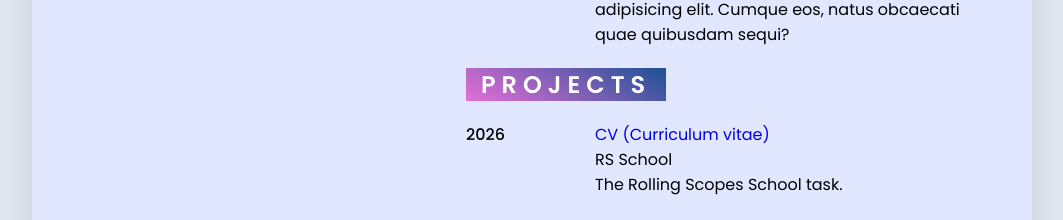
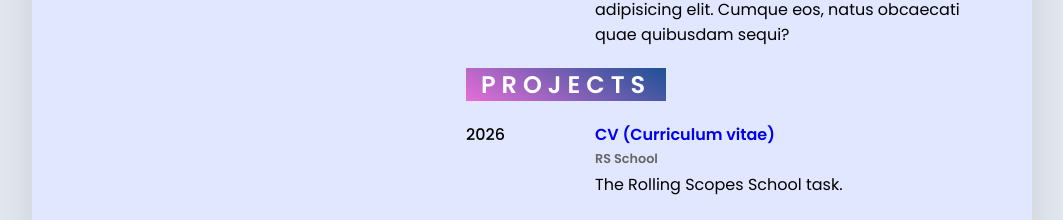
Before and after one commit to CorporateDreams/rsschool-cv, a plain HTML site: page index.html in a window 1280 px wide. Shown: the part 1439-1659 px from the top of the page, without its empty margins (108-1171 px from the left). Drawn offline with Linux system fonts and the light colour scheme.

Commit message:
fix: correct errors in index.html

```diff
--- a/index.html
+++ b/index.html
@@ -114,7 +114,7 @@
             <div class="edu_groupBx">
               <p>2026</p>
                 <div class="value">
-                  <a href="https://corporatedreams.github.io/rsschool-cv/">CV (Curriculum vitae)</a><br><span>RS School</span>
+                  <b><a href="https://corporatedreams.github.io/rsschool-cv/">CV (Curriculum vitae)</a><br><span>RS School</span></b>
                   <p> The Rolling Scopes School task.</p>
                 </div>
             </div>
```
